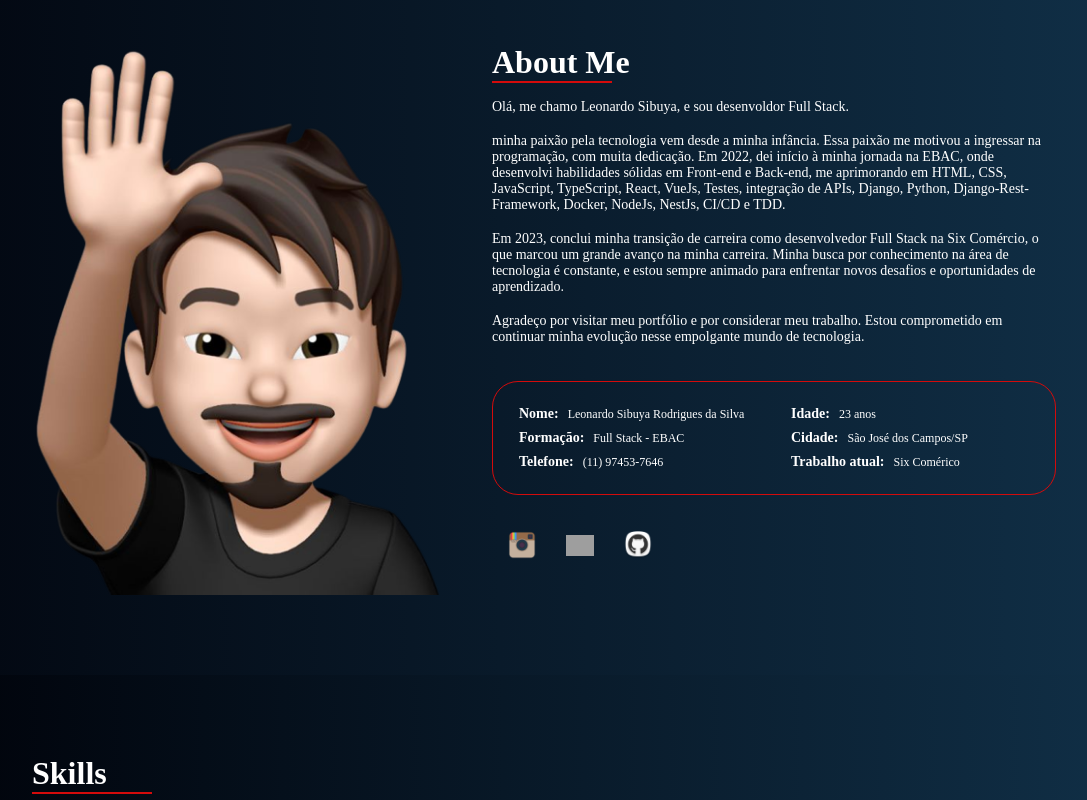
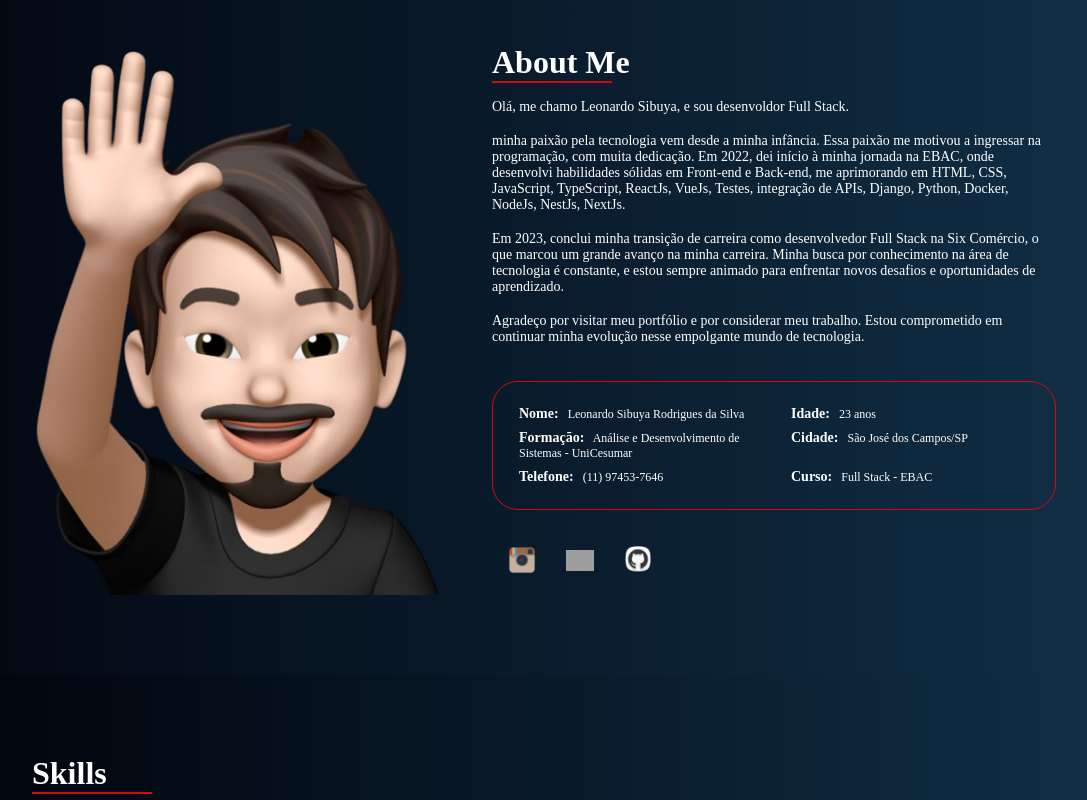
Before and after one commit to LeonardoSibuya/Meu-Portifloio, a React (Create React App) app: page / in a window 1280 px wide. Shown: the part 500-1300 px from the top of the page, without its empty margins (96-1183 px from the left). Built offline with nearby package versions, Linux system fonts and the light colour scheme; grey boxes are pictures that could not be loaded; a web font is replaced by a local one.

Commit message:
atualizando formação e skills

```diff
--- a/src/containers/About/index.tsx
+++ b/src/containers/About/index.tsx
@@ -34,9 +34,8 @@ const About = () => (
             me motivou a ingressar na programação, com muita dedicação. Em 2022,
             dei início à minha jornada na EBAC, onde desenvolvi habilidades
             sólidas em Front-end e Back-end, me aprimorando em HTML, CSS,
-            JavaScript, TypeScript, React, VueJs, Testes, integração de APIs,
-            Django, Python, Django-Rest-Framework, Docker, NodeJs, NestJs, CI/CD
-            e TDD.
+            JavaScript, TypeScript, ReactJs, VueJs, Testes, integração de APIs,
+            Django, Python, Docker, NodeJs, NestJs, NextJs.
           </Paragrafo>
           <br />
           <Paragrafo>
@@ -60,7 +59,8 @@ const About = () => (
               <b>Idade:</b> 23 anos
             </Item>
             <Item>
-              <b>Formação:</b> Full Stack - EBAC
+              <b>Formação:</b> Análise e Desenvolvimento de Sistemas -
+              UniCesumar
             </Item>
             <Item>
               <b>Cidade:</b> São José dos Campos/SP
@@ -69,7 +69,7 @@ const About = () => (
               <b>Telefone:</b> (11) 97453-7646
             </Item>
             <Item>
-              <b>Trabalho atual:</b> Six Comérico
+              <b>Curso:</b> Full Stack - EBAC
             </Item>
           </Infos>
           <ListSocial>
--- a/src/containers/Skills/index.tsx
+++ b/src/containers/Skills/index.tsx
@@ -23,6 +23,7 @@ import jquery from '../../images/icons/jquery.svg'
 import styledc from '../../images/icons/sc.png'
 import django from '../../images/icons/django.png'
 import nest from '../../images/icons/nest.png'
+import next from '../../images/icons/next.png'
 
 //Other Tecnologies
 import Redux from '../../images/icons/redux.png'
@@ -65,6 +66,7 @@ const Skill = () => (
         <Pill bgColor={'2B2E34'} image={react} child={'React'}></Pill>
         <Pill bgColor={'356994'} image={django} child={'Django'}></Pill>
         <Pill bgColor={'394B5D'} image={vue} child={'VueJS'}></Pill>
+        <Pill bgColor={'394B5D'} image={next} child={'NextJs'}></Pill>
         <Pill bgColor={'33517F'} image={jquery} child={'JQuery'}></Pill>
         <Pill
           bgColor={'CD6D8D'}
```
Also changed, not shown: src/images/icons/next.png (added).
